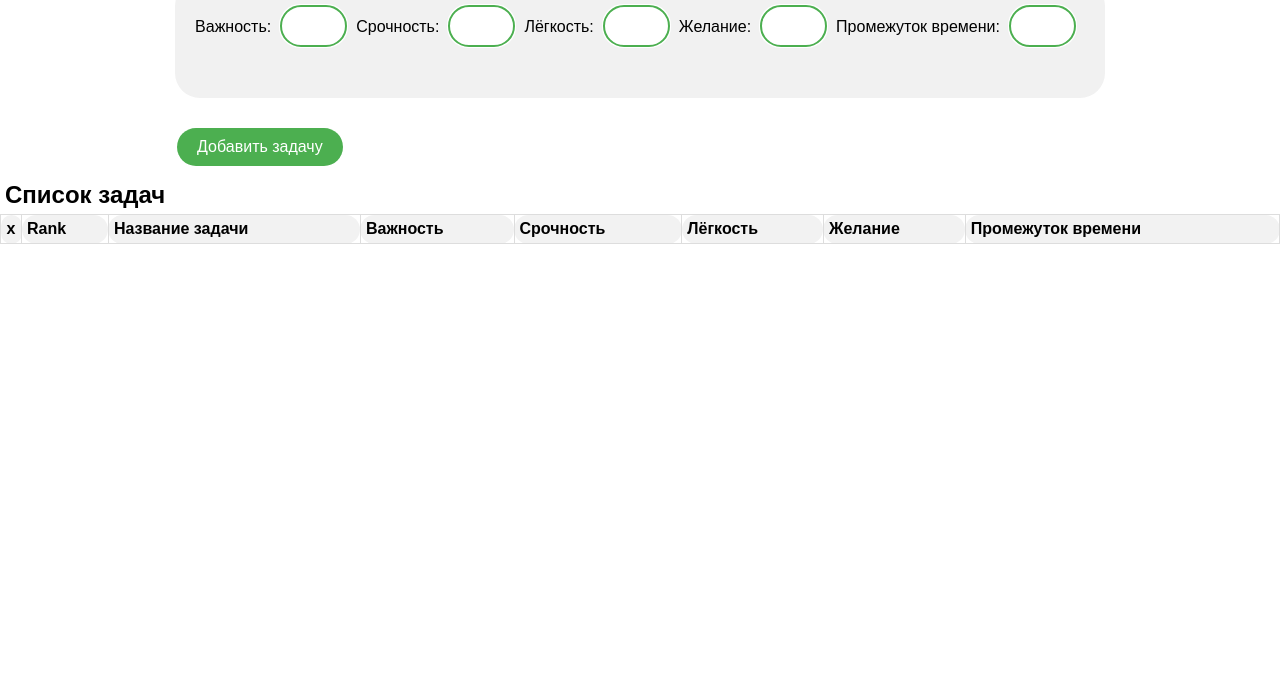
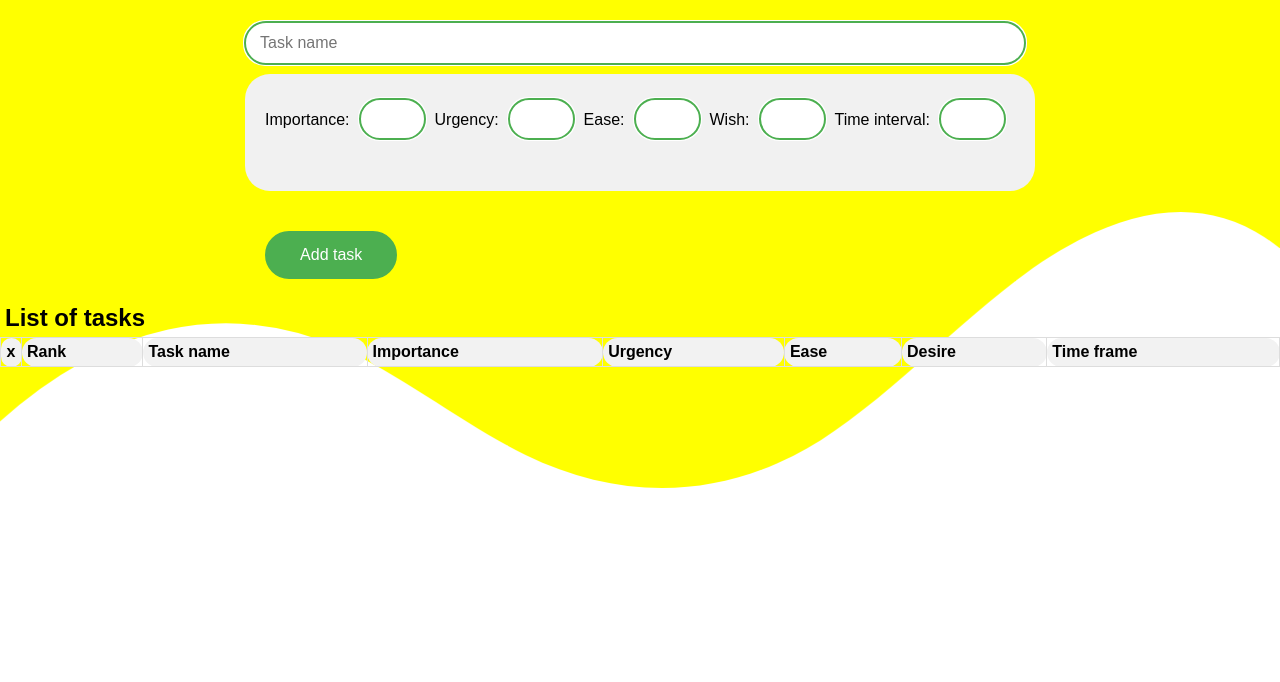
Before and after one commit to AlexNetman/i-tasker, a plain HTML site: page index.html in a window 1280 px wide. Shown: the part 118-800 px from the top of the page. Drawn offline with Linux system fonts and the light colour scheme.

Commit message:
add wave custom divider

```diff
--- a/index.html
+++ b/index.html
@@ -1,66 +1,125 @@
 <!DOCTYPE html>
+<!-- saved from url=(0039)https://marvelous-great-rake.glitch.me/ -->
 <html lang="en">
   <head>
-    <link rel="apple-touch-icon" sizes="180x180" href="apple-touch-icon.png">
-    <link rel="icon" type="image/png" sizes="32x32" href="favicon-32x32.png">
-    <link rel="icon" type="image/png" sizes="16x16" href="favicon-16x16.png">
-    <link rel="manifest" href="manifest.json">
-    <link rel="stylesheet" href="style.css">
+    <meta http-equiv="Content-Type" content="text/html; charset=UTF-8" />
+    <link
+      rel="apple-touch-icon"
+      sizes="180x180"
+      href="https://marvelous-great-rake.glitch.me/apple-touch-icon.png"
+    />
+    <link
+      rel="icon"
+      type="image/png"
+      sizes="32x32"
+      href="https://marvelous-great-rake.glitch.me/favicon-32x32.png"
+    />
+    <link
+      rel="icon"
+      type="image/png"
+      sizes="16x16"
+      href="https://marvelous-great-rake.glitch.me/favicon-16x16.png"
+    />
+    <link
+      rel="manifest"
+      href="https://marvelous-great-rake.glitch.me/manifest.json"
+    />
+    <link rel="stylesheet" href="style.css" />
     <script src="script.js"></script>
     <script src="service-worker.js"></script>
-    <meta charset="UTF-8">
-    <meta name="viewport" content="width=device-width, initial-scale=1.0">
+
+    <meta name="viewport" content="width=device-width, initial-scale=1.0" />
     <title>i-Tasker</title>
   </head>
   <body>
     <header></header>
+
+    <div class="custom-shape-divider-top-1682703430">
+      <div class="background-rectangle"></div>
+      <svg
+        data-name="Layer 1"
+        xmlns="http://www.w3.org/2000/svg"
+        viewBox="0 0 1200 120"
+        preserveAspectRatio="none"
+      >
+        <path
+          d="M985.66,92.83C906.67,72,823.78,31,743.84,14.19c-82.26-17.34-168.06-16.33-250.45.39-57.84,11.73-114,31.07-172,41.86A600.21,600.21,0,0,1,0,27.35V120H1200V95.8C1132.19,118.92,1055.71,111.31,985.66,92.83Z"
+          class="shape-fill"
+        ></path>
+      </svg>
+    </div>
+
     <main>
       <h1>i-Tasker</h1>
+      <button id="install-btn">Install</button>
       <div class="form-container">
         <form id="task-form" onsubmit="saveTask(event)">
           <div class="form-field">
-            <label for="task-name">Название задачи:</label>
-            <input type="text"  class="long-text" id="task-name" name="task-name">
+            <!-- <label for="task-name">Task name:</label> -->
+            <input
+              type="text"
+              class="long-text"
+              id="task-name"
+              name="task-name"
+              placeholder="Task name"
+            />
           </div>
           <div class="other-fields">
             <div class="form-field">
-            <label for="importance">Важность:</label>
-            <input type="number" id="importance" name="importance" min="1" max="10">
+              <label for="importance">Importance:</label>
+              <input
+                type="number"
+                id="importance"
+                name="importance"
+                min="1"
+                max="10"
+              />
             </div>
             <div class="form-field">
-            <label for="urgency">Срочность:</label>
-            <input type="number" id="urgency" name="urgency" min="1" max="10">
+              <label for="urgency">Urgency:</label>
+              <input
+                type="number"
+                id="urgency"
+                name="urgency"
+                min="1"
+                max="10"
+              />
             </div>
             <div class="form-field">
-            <label for="ease">Лёгкость:</label>
-            <input type="number" id="ease" name="ease" min="1" max="10">
+              <label for="ease">Ease:</label>
+              <input type="number" id="ease" name="ease" min="1" max="10" />
             </div>
             <div class="form-field">
-            <label for="motivation">Желание:</label>
-            <input type="number" id="motivation" name="motivation" min="1" max="10">
+              <label for="motivation">Wish:</label>
+              <input
+                type="number"
+                id="motivation"
+                name="motivation"
+                min="1"
+                max="10"
+              />
             </div>
             <div class="form-field">
-            <label for="time-interval">Промежуток времени:</label>
-            <input type="text" id="time-interval" name="time-interval">
+              <label for="time-interval">Time interval:</label>
+              <input type="text" id="time-interval" name="time-interval" />
             </div>
           </div>
-        <input type="submit" value="Добавить задачу">
+          <input id="install-btn" type="submit" value="Add task" />
         </form>
       </div>
 
-    <h2>Список задач</h2>
+      <h2>List of tasks</h2>
       <table>
         <thead>
           <tr>
             <th>x</th>
             <th>Rank</th>
-                <th>Название задачи</th>
-                <th>Важность</th>
-                <th>Срочность</th>
-                <th>Лёгкость</th>
-                <th>Желание</th>
-                <th>Промежуток времени</th>
-
+            <th>Task name</th>
+            <th>Importance</th>
+            <th>Urgency</th>
+            <th>Ease</th>
+            <th>Desire</th>
+            <th>Time frame</th>
           </tr>
         </thead>
         <tbody id="tasks-table-body"></tbody>
--- a/style.css
+++ b/style.css
@@ -4,7 +4,52 @@ body {
   padding: 0;
 }
 
-  *{
+.custom-shape-divider-top-1682703430 {
+  position: absolute;
+  left: 0;
+  width: 100%;
+  overflow: hidden;
+  line-height: 0;
+  transform: rotate(180deg);
+  z-index: -1;
+  display: flex;
+  flex-direction: column-reverse;
+  border-radius: 0;
+}
+.background-rectangle {
+  position: relative;
+  z-index: -1;
+  background-color: yellow;
+  height: 300px;
+  top: 0;
+  order: 1;
+  border-radius: inherit;
+}
+.custom-shape-divider-top-1682703430 svg {
+  position: relative;
+  display: block;
+  width: calc(100% + 1.3px);
+  height: 305px;
+  transform: rotateY(180deg);
+  z-index: -1;
+  order: 2;
+  border-radius: inherit;
+}
+
+.custom-shape-divider-top-1682703430 .shape-fill {
+  fill: yellow;
+  z-index: -1;
+}
+
+/** For mobile devices **/
+@media (max-width: 767px) {
+  .custom-shape-divider-top-1682703430 svg {
+    width: calc(158% + 1.3px);
+    height: 95px;
+  }
+}
+
+* {
   border-radius: 25px;
 }
 
@@ -142,7 +187,6 @@ body {
 }
 
 .long-text {
-
   height: 40px;
   border: 0;
   outline: auto #4caf50;
@@ -157,8 +201,7 @@ body {
   border: 1px solid var(--main-theme-color);
 }
 
-
-  .long-text{
+.long-text {
   max-width: 800px;
   width: 100%;
 }
```
Lines whose indentation alone changed are shown as unchanged.
